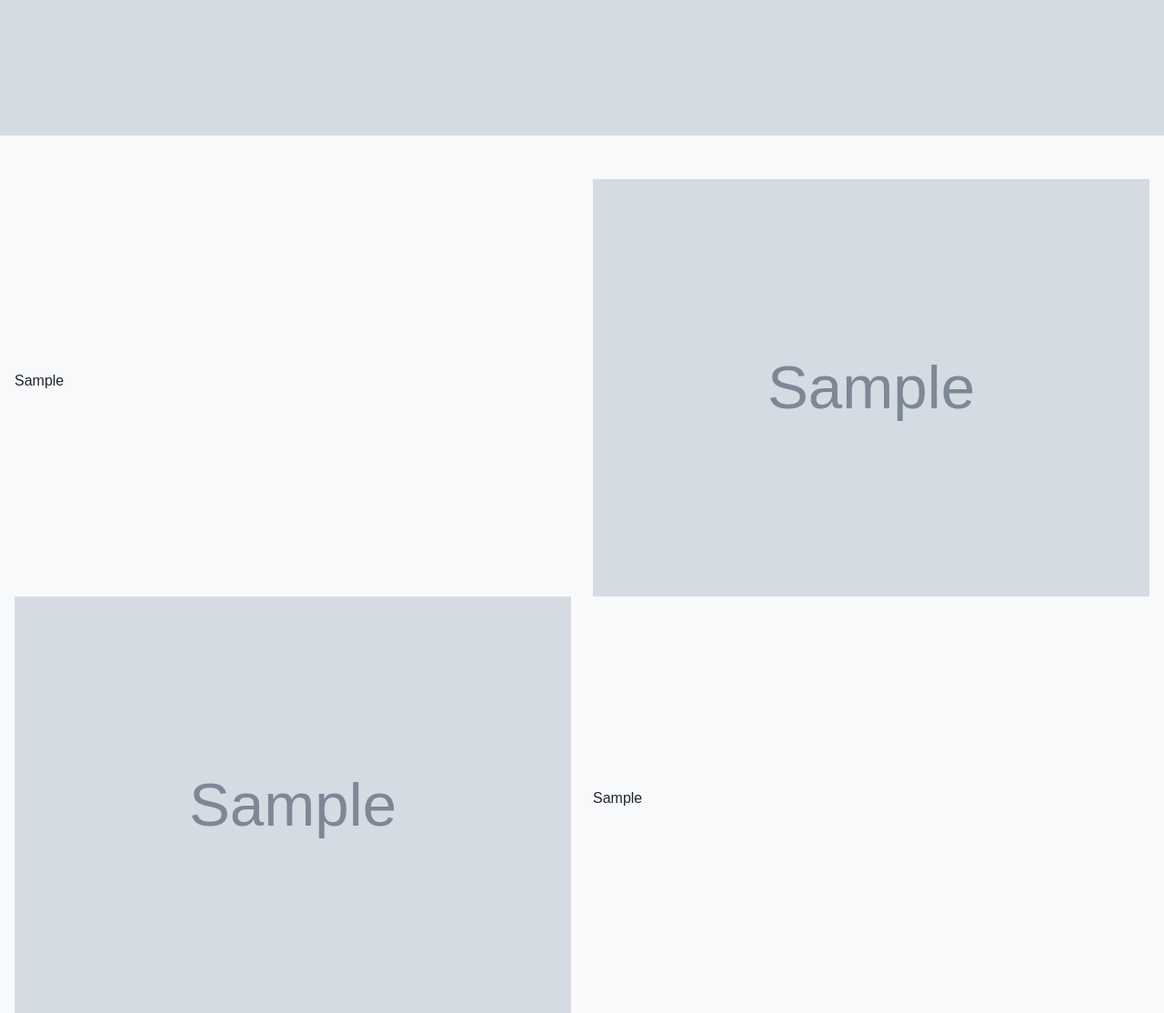
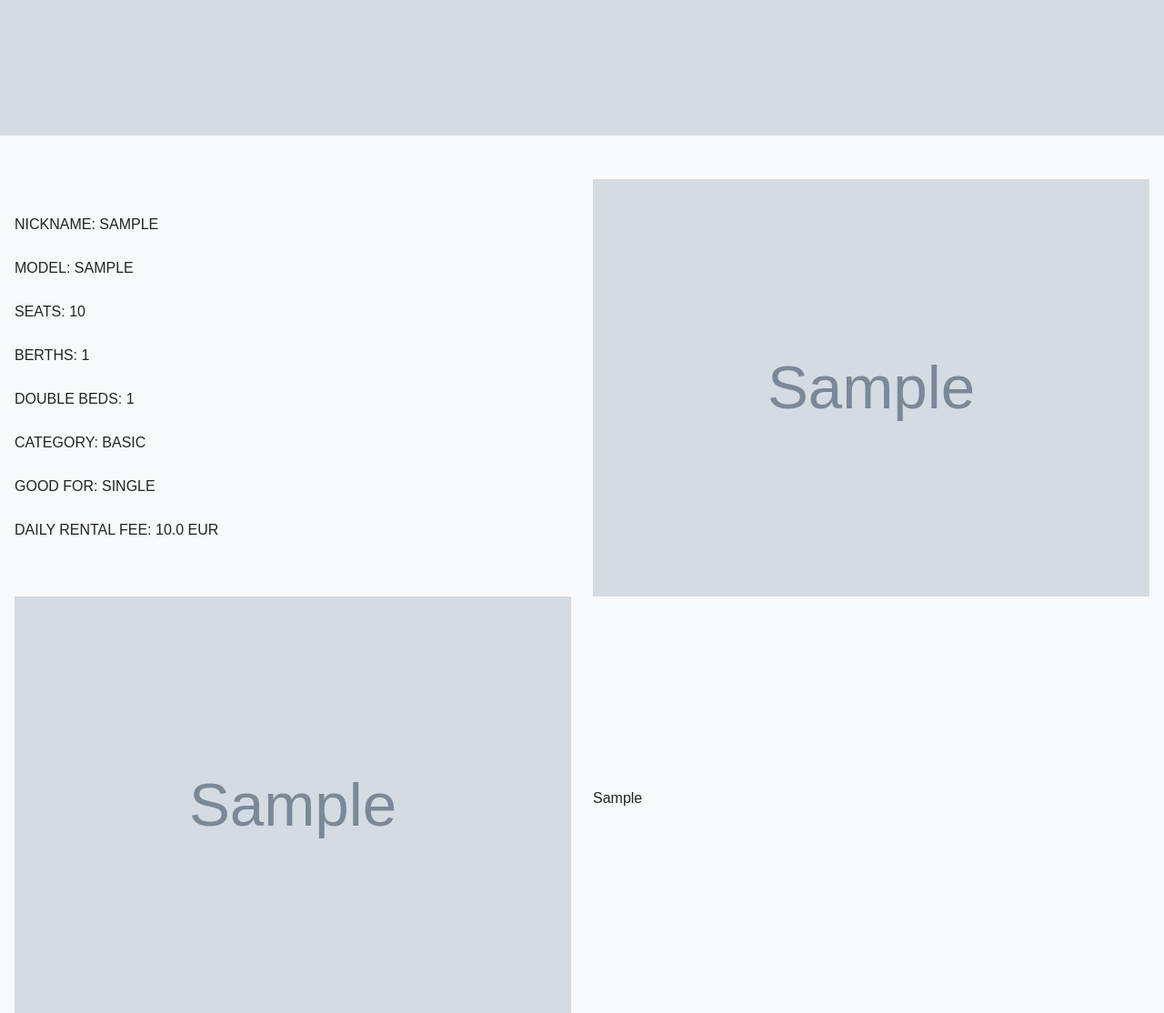
Before and after one commit to varroz56/mycaraone, a Django app: page /motorhomes/details/1 in a window 1280 px wide. Shown: the part 921-2035 px from the top of the page at 91% size. Run offline with Django 3.2, Linux system fonts and the light colour scheme; tables that the repository leaves empty hold one stand-in row (values such as "Sample post"); grey boxes marked "Sample" are stand-in pictures; parts of the project's set-up code (start-up, migrations or seed data) failed here and were passed over; some libraries are stand-ins or nearby versions; some web fonts are replaced.

Commit message:
finalized motorhomes listiing and detailed layout

```diff
--- a/motorhomes/templates/motorhomes/motorhome_details.html
+++ b/motorhomes/templates/motorhomes/motorhome_details.html
@@ -13,9 +13,15 @@
   <div class="album py-5 bg-light">
     <div class="row h-100">
       <div class="col-md-6 my-auto mx-auto">
-        <p class="details-text">
-          {{motorhome.article1}}
-        </p>
+        <p class="details-text text-uppercase  py-0 my-0">Nickname: {{motorhome.nickname}}</p><br>
+        <p class="details-text text-uppercase  py-0 my-0">Model: {{motorhome.model}}</p><br>
+        <p class="details-text text-uppercase  py-0 my-0">Seats: {{motorhome.seats}}</p><br>
+        <p class="details-text text-uppercase  py-0 my-0">Berths: {{motorhome.persons_to_sleep}}</p><br>
+        <p class="details-text text-uppercase  py-0 my-0">Double beds: {{motorhome.number_of_double_beds}}</p><br>
+        <p class="details-text text-uppercase  py-0 my-0">Category: {{motorhome.category}}</p><br>
+        <p class="details-text text-uppercase  py-0 my-0">Good for: {{motorhome.good_for_groups}}</p><br>
+        <p class="details-text text-uppercase  py-0 my-0">Daily Rental fee: {{motorhome.daily_rental_fee}} EUR</p><br>
+
       </div>
       <div class="col-md-6">
         <img
--- a/motorhomes/templates/motorhomes/motorhomes.html
+++ b/motorhomes/templates/motorhomes/motorhomes.html
@@ -28,6 +28,11 @@
                 <p class="card-text">
                   Sleep: {{motorhome.persons_to_sleep}}
                 </p>
+                <p class="card-footer">
+                  <div class="card-text">
+                    Daily Rental fee: {{motorhome.daily_rental_fee}} EUR
+                  </div>
+                </p>
             </div>
           </div>
         </a>
```
